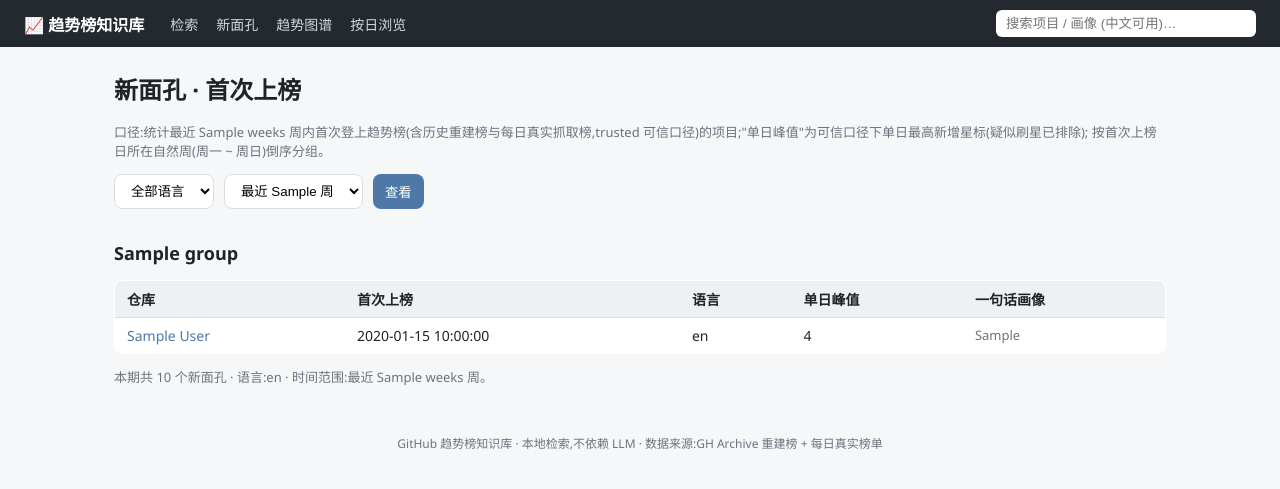
After one commit to Neal-1991/github-trending-kb, a FastAPI app: template web/templates/new_faces.html in a window 1280 px wide. The commit adds this page. Shown: the top 489 px of the page. Run offline with FastAPI, Linux system fonts and the light colour scheme; the template is opened without the code that fills it: most values are stand-ins (such as "Sample title", 1, 10 or a date in 2020).

Commit message:
feat(web): 新面孔专页 /new-faces
按首次上榜日自然周倒序分组,语言/周数筛选(4/8/13/26/52,非法值回退),
best_rank<=3 标注'上榜即 Top3',接入主导航;SQL 全参数化,含 8 项测试。

```diff
--- a/web/app.py
+++ b/web/app.py
@@ -223,6 +223,71 @@ def search(request: Request, conn: sqlite3.Connection = Depends(get_db),
         "has_profile": has_profile, "total": res["total"], "page": res["page"],
         "pages": res["pages"], "per_page": res["per_page"], "mode": res["mode"],
         "sort_label": res["sort_label"],
+    })
+
+
+WEEK_OPTIONS = (4, 8, 13, 26, 52)
+DEFAULT_WEEKS = 8
+
+
+def _parse_weeks(raw: str) -> int:
+    """weeks 白名单校验:非数字或不在允许列表的值一律回退默认 8 周。"""
+    try:
+        w = int(str(raw).strip())
+    except (TypeError, ValueError):
+        return DEFAULT_WEEKS
+    return w if w in WEEK_OPTIONS else DEFAULT_WEEKS
+
+
+def _week_group_label(d: date) -> tuple[str, str]:
+    """按 ISO 自然周算分组 key 与标题,如 '2026-W36(09-01 ~ 09-07)'。"""
+    iso = d.isocalendar()
+    monday = date.fromisocalendar(iso[0], iso[1], 1)
+    sunday = date.fromisocalendar(iso[0], iso[1], 7)
+    key = f"{iso[0]}-W{iso[1]:02d}"
+    return key, f"{key}（{monday:%m-%d} ~ {sunday:%m-%d}）"
+
+
+@app.get("/new-faces", response_class=HTMLResponse)
+def new_faces(request: Request, conn: sqlite3.Connection = Depends(get_db),
+              lang: str = "", weeks: str = ""):
+    """新面孔专页:按首次上榜日(trusted 口径)倒序,再按自然周分组展示。"""
+    n_weeks = _parse_weeks(weeks)
+    langs = conn.execute("""
+      SELECT DISTINCT language FROM repos
+      WHERE language IS NOT NULL ORDER BY language
+    """).fetchall()
+    sql = ("SELECT r.full_name, r.first_trend_date, r.language, r.best_daily_stars,"
+           " r.best_rank, p.one_liner"
+           " FROM repos r LEFT JOIN profiles p ON p.full_name = r.full_name"
+           " WHERE r.first_trend_date IS NOT NULL"
+           " AND r.first_trend_date >= date('now', ?)")
+    params: list = [f"-{n_weeks * 7} day"]
+    if lang:
+        sql += " AND r.language = ?"
+        params.append(lang)
+    sql += " ORDER BY r.first_trend_date DESC, r.best_daily_stars DESC"
+    rows = conn.execute(sql, params).fetchall()
+
+    # 按首次上榜日所在自然周分组;行已按日期倒序,组序即倒序(最新周在前)
+    groups: list[dict] = []
+    by_key: dict[str, dict] = {}
+    for r in rows:
+        item = dict(r)
+        item["top3"] = r["best_rank"] is not None and r["best_rank"] <= 3
+        try:
+            key, label = _week_group_label(date.fromisoformat(str(r["first_trend_date"])))
+        except ValueError:
+            key, label = "?", "日期待定"
+        g = by_key.get(key)
+        if g is None:
+            g = {"key": key, "label": label, "rows": []}
+            by_key[key] = g
+            groups.append(g)
+        g["rows"].append(item)
+    return templates.TemplateResponse(request, "new_faces.html", {
+        "groups": groups, "langs": langs, "sel_lang": lang,
+        "weeks": n_weeks, "week_options": WEEK_OPTIONS, "total": len(rows),
     })
 
 
--- a/web/templates/base.html
+++ b/web/templates/base.html
@@ -11,6 +11,7 @@
 <nav aria-label="站点导航">
   <a class="brand" href="{{ url_for('index') }}">📈 趋势榜知识库</a>
   <a href="{{ url_for('search') }}" {% if request.url.path.endswith('/search') %}aria-current="page"{% endif %}>检索</a>
+  <a href="{{ url_for('new_faces') }}" {% if request.url.path.endswith('/new-faces') %}aria-current="page"{% endif %}>新面孔</a>
   <a href="{{ url_for('trends') }}" {% if request.url.path.endswith('/trends') %}aria-current="page"{% endif %}>趋势图谱</a>
   <a href="{{ url_for('browse') }}" {% if request.url.path.endswith('/browse') %}aria-current="page"{% endif %}>按日浏览</a>
   <form action="{{ url_for('search') }}" method="get" class="nav-search" role="search">
--- /dev/null
+++ b/web/templates/new_faces.html
@@ -0,0 +1,53 @@
+{% extends "base.html" %}
+{% block title %}新面孔 · GitHub 趋势榜知识库{% endblock %}
+{% block content %}
+<h1>新面孔 · 首次上榜</h1>
+<p class="muted">口径:统计最近 {{ weeks }} 周内首次登上趋势榜(含历史重建榜与每日真实抓取榜,trusted
+可信口径)的项目;"单日峰值"为可信口径下单日最高新增星标(疑似刷星已排除);
+按首次上榜日所在自然周(周一 ~ 周日)倒序分组。</p>
+
+<form method="get" action="{{ url_for('new_faces') }}" class="search-form">
+  <label class="visually-hidden" for="lang">语言</label>
+  <select id="lang" name="lang">
+    <option value="">全部语言</option>
+    {% for l in langs %}
+    <option value="{{ l.language }}" {% if l.language == sel_lang %}selected{% endif %}>{{ l.language }}</option>
+    {% endfor %}
+  </select>
+  <label class="visually-hidden" for="weeks">时间范围</label>
+  <select id="weeks" name="weeks">
+    {% for w in week_options %}
+    <option value="{{ w }}" {% if w == weeks %}selected{% endif %}>最近 {{ w }} 周</option>
+    {% endfor %}
+  </select>
+  <button type="submit">查看</button>
+</form>
+
+{% for g in groups %}
+<h2>{{ g.label }}</h2>
+<div class="table-wrap">
+<table>
+  <caption class="visually-hidden">{{ g.label }} 首次上榜的项目</caption>
+  <thead>
+  <tr><th scope="col">仓库</th><th scope="col">首次上榜</th><th scope="col">语言</th><th scope="col">单日峰值</th><th scope="col">一句话画像</th></tr>
+  </thead>
+  <tbody>
+  {% for r in g.rows %}
+  <tr>
+    <td><a href="{{ url_for('repo_detail', full_name=r.full_name) }}">{{ r.full_name }}</a>
+      {% if r.top3 %}<span class="badge warn">上榜即 Top3</span>{% endif %}</td>
+    <td>{{ r.first_trend_date }}</td>
+    <td>{{ r.language or "—" }}</td>
+    <td>{{ r.best_daily_stars or "—" }}</td>
+    <td class="muted">{{ r.one_liner or "—" }}</td>
+  </tr>
+  {% endfor %}
+  </tbody>
+</table>
+</div>
+{% else %}
+<div class="notice">该筛选条件下暂无新面孔:试试"全部语言",或把时间范围放宽到 13 / 26 / 52 周。</div>
+{% endfor %}
+
+<p class="muted">本期共 {{ total }} 个新面孔{% if sel_lang %} · 语言:{{ sel_lang }}{% endif %} · 时间范围:最近 {{ weeks }} 周。</p>
+{% endblock %}
```
Also changed, not shown: tests/test_web.py (+133 -0 lines).
